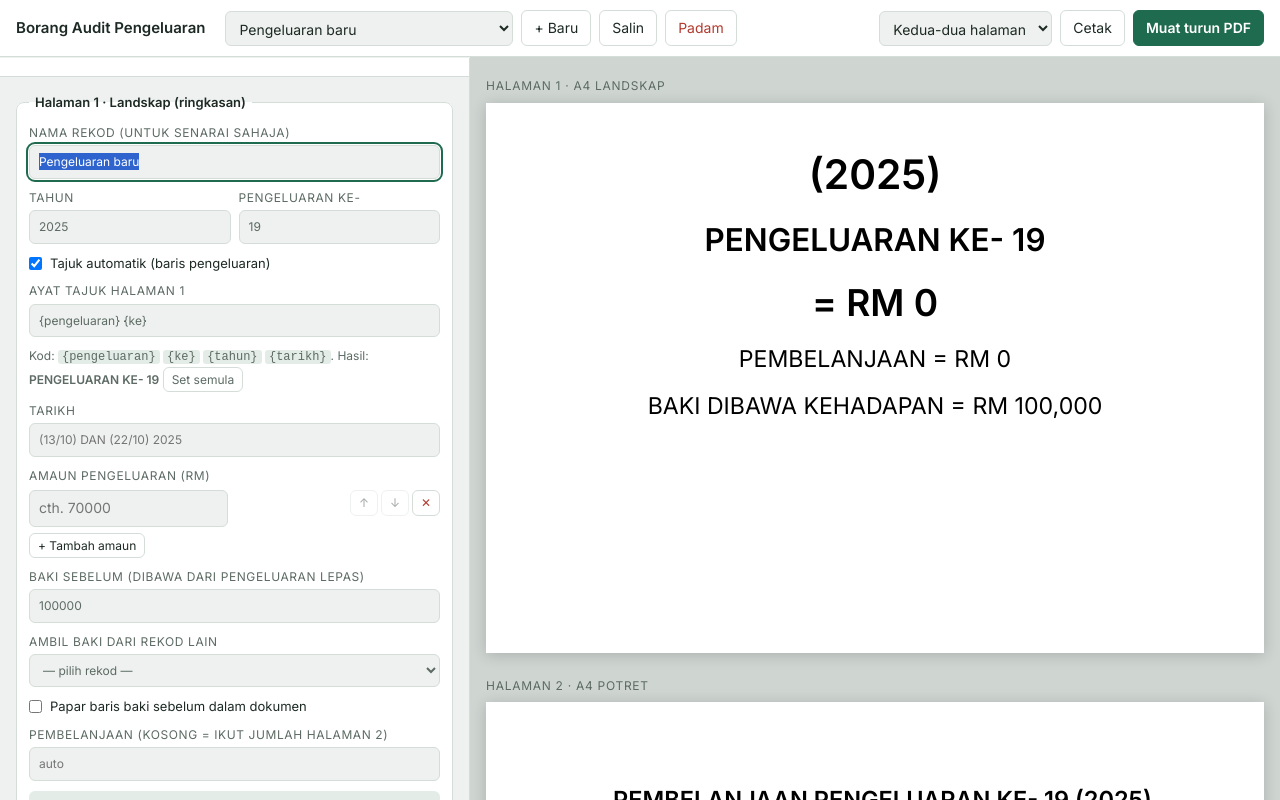
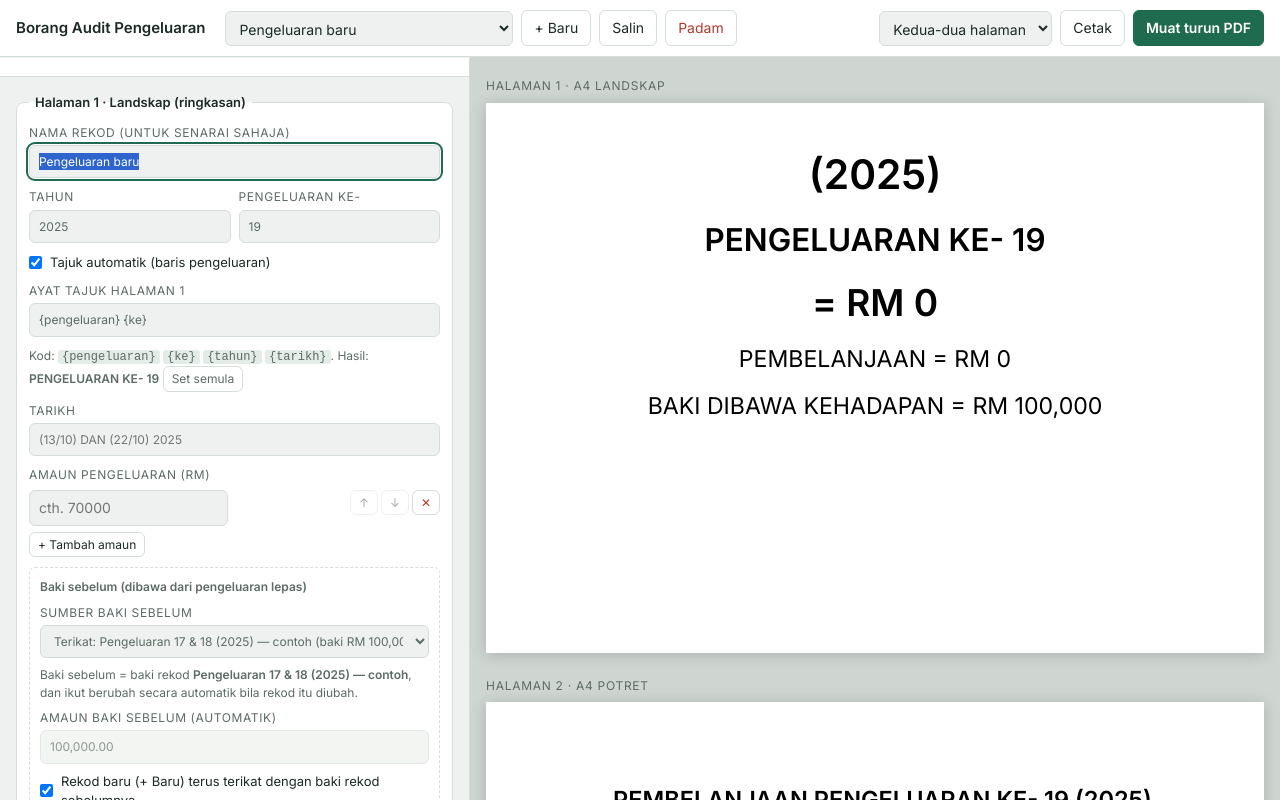
Before and after one commit to Larifsham99/borang-audit, a plain HTML site: page index.html in a window 1280 px wide. Both pictures are taken after typing "Sample", "Sample", "Sample", "Sample", "Sample", "Sample" into the empty fields and a click on the button "+ Baru". Shown: the top 800 px of the page. Drawn offline with nearby package versions, Linux system fonts and the light colour scheme.

Commit message:
Pilihan baki sebelum terikat (automatik) atau tidak terikat dengan rekod lain
Co-Authored-By: Claude Opus 5.5 <noreply@anthropic.com>
Claude-Session: https://claude.ai/code/session_017tM5AjwcqVjQZhzBTJkWBc

```diff
--- a/index.html
+++ b/index.html
@@ -220,7 +220,7 @@ const newItem = () => ({nama:"", amaun:"", auto:false, showSubAmt:false, sub:[]}
 function defaults(){
   return {
     id: uid(), nama:"Pengeluaran baru", tahun:String(new Date().getFullYear()), ke:"", tarikh:"",
-    amaun:[""], bakiLepas:"", showBakiLepas:false, belanja:"", showBelanja:true, showBaki:true,
+    amaun:[""], bakiLepas:"", bakiLink:"", showBakiLepas:false, belanja:"", showBelanja:true, showBaki:true,
     tunaiMode:"auto", tunaiManual:"", tunaiNote:"* Lebihan pembelanjaan dibayar secara tunai.", showTunaiP1:true, showTunaiP2:true,
     sign:"Ustaz Md Mukhtar Bin Tuan Guru Haji Omar Zuhdi", signJawatan:"Mudir", signLayout:"inline", signBracket:false, signDots:true, signTop:"", signExtra:"", signDateOn:true, signDateLabel:"Tarikh disahkan", signDate:"", signDatePos:"below",
     saksiOn:false, saksi:[], p1Head:true, p1HeadTpl:"{pengeluaran} {ke}", p2Head:true, p2HeadTpl:"PEMBELANJAAN {pengeluaran} {ke} ({tahun})",
@@ -270,7 +270,7 @@ function normalize(r){
 }
 
 /* ================= Simpanan ================= */
-let db = {recs:[], cur:null, tab:"isi", guides:false};
+let db = {recs:[], cur:null, tab:"isi", guides:false, linkNew:true};
 try { const raw = localStorage.getItem(KEY); if (raw) db = Object.assign(db, JSON.parse(raw)); } catch(e){}
 db.recs = (Array.isArray(db.recs) ? db.recs : []).map(normalize);
 if (!db.recs.length){ const s = normalize(sample()); db.recs = [s]; db.cur = s.id; }
@@ -294,9 +294,13 @@ const r2 = v => Math.round(v*100)/100;
 function fmt(v, dec){ v = r2(v); const f = !Number.isInteger(v) || dec; return v.toLocaleString("en-US",{minimumFractionDigits:f?2:0, maximumFractionDigits:2}); }
 const money = (v, dec) => (v < 0 ? "- " : "") + "RM " + fmt(Math.abs(v), dec);
 const itemAmt = it => it.auto ? r2(it.sub.reduce((a,s)=>a+n(s.a),0)) : r2(n(it.amaun));
-function totals(r){
+function linksTo(o, id, seen = new Set()){ while (o && o.bakiLink && !seen.has(o.id)){ if (o.bakiLink === id) return true; seen.add(o.id); o = db.recs.find(x=>x.id===o.bakiLink); } return false; }
+const linked = r => r.bakiLink ? db.recs.find(x=>x.id===r.bakiLink && x.id!==r.id) : null;
+function totals(r, seen){
+  seen = seen || new Set([r.id]);
   const keluar = r2(r.amaun.reduce((a,b)=>a+n(b),0));
-  const lepas = r2(n(r.bakiLepas));
+  const L = linked(r);
+  const lepas = (L && !seen.has(L.id)) ? totals(L, new Set([...seen, L.id])).bakiShow : r2(n(r.bakiLepas));
   const dana = r2(keluar + lepas);
   const jumlah = r2(r.items.reduce((a,it)=>a+itemAmt(it),0));
   const manual = String(r.belanja).trim() !== "";
@@ -484,8 +488,16 @@ function tabIsi(){
     ${fText("tarikh","Tarikh","(13/10) DAN (22/10) 2025")}
     <div style="display:flex;flex-direction:column;gap:6px"><span class="hint" style="text-transform:uppercase;letter-spacing:.05em">Amaun pengeluaran (RM)</span>${amts}
       <div>${bt("add","amaun","amt","+ Tambah amaun")}</div></div>
-    <label><span>Baki sebelum (dibawa dari pengeluaran lepas)</span>${fExpr("bakiLepas","0")}</label>${evOut("bakiLepas")}
-    ${others.length ? `<label><span>Ambil baki dari rekod lain</span><select id="ambilBaki"><option value="">— pilih rekod —</option>${others.map(o=>`<option value="${o.id}">${esc(o.nama)} (baki ${money(totals(o).baki,true)})</option>`).join("")}</select></label>` : ""}
+    <div style="display:flex;flex-direction:column;gap:8px;border:1px dashed var(--line);border-radius:6px;padding:10px">
+      <span class="hint" style="font-weight:600">Baki sebelum (dibawa dari pengeluaran lepas)</span>
+      <label><span>Sumber baki sebelum</span><select id="bakiLinkSel">
+        <option value="">Tidak terikat (taip sendiri)</option>
+        ${others.map(o=>`<option value="${o.id}" ${r.bakiLink===o.id?"selected":""} ${linksTo(o, r.id)?"disabled":""}>Terikat: ${esc(o.nama||"(tanpa nama)")} (baki ${money(totals(o).bakiShow,true)})</option>`).join("")}
+      </select></label>
+      ${linked(r) ? `<p class="hint">Baki sebelum = baki rekod <b>${esc(linked(r).nama)}</b>, dan ikut berubah secara automatik bila rekod itu diubah.</p>` : ""}
+      <label><span>Amaun baki sebelum${linked(r)?" (automatik)":""}</span>${fExpr("bakiLepas","0", !!linked(r))}</label>${evOut("bakiLepas")}
+      <label class="check"><input type="checkbox" id="linkNew" ${db.linkNew?"checked":""}> Rekod baru (+ Baru) terus terikat dengan baki rekod sebelumnya</label>
+    </div>
     ${fChk("showBakiLepas","Papar baris baki sebelum dalam dokumen")}
     <label><span>Pembelanjaan (kosong = ikut jumlah halaman 2)</span>${fExpr("belanja","auto")}</label>${evOut("belanja")}
     <div class="calc" data-sum></div><p class="warn" data-warn hidden></p>
@@ -643,6 +655,7 @@ function refresh(){
     o.classList.toggle("bad", isNaN(v));
     o.textContent = isNaN(v) ? "Formula tidak sah — guna nombor dan + − × ÷ ( ) % sahaja" : (isFormula(x) ? "= " + money(v,true) : "");
   });
+  if (linked(r)){ const el = $(idOf("bakiLepas")); if (el) el.value = fmt(t.lepas, true); }
   r.items.forEach((it,i)=>{ if (it.auto){ const el = $(idOf("items."+i+".amaun")); if (el) el.value = fmt(itemAmt(it), true); } });
   const sum = `<span>Baki sebelum</span><b>${money(t.lepas,true)}</b>
     <span>Pengeluaran (${r.amaun.filter(a=>String(a).trim()).map(a=>fmt(n(a))).join(" + ")||"0"})</span><b>${money(t.keluar,true)}</b>
@@ -667,6 +680,7 @@ function refresh(){
 /* ================= Peristiwa ================= */
 $("form").addEventListener("input", e=>{
   const el = e.target;
+  if (el.id === "linkNew"){ db.linkNew = el.checked; save(); return; }
   if (el.id === "guides"){ db.guides = el.checked; save(); render(); return; }
   const p = el.dataset.k; if (!p) return;
   const t = el.dataset.t;
@@ -677,9 +691,11 @@ $("form").addEventListener("input", e=>{
   if (el.dataset.redraw) drawForm(); else render();
 });
 $("form").addEventListener("change", e=>{
-  if (e.target.id === "ambilBaki" && e.target.value){
-    const o = db.recs.find(x=>x.id===e.target.value); if (!o) return;
-    const r = cur(); r.bakiLepas = String(totals(o).baki); r.showBakiLepas = true; save(); drawForm(); toast("Baki diambil dari " + (o.nama||"rekod"));
+  if (e.target.id === "bakiLinkSel"){
+    const r = cur(), v = e.target.value;
+    if (!v){ r.bakiLepas = String(totals(r).lepas); r.bakiLink = ""; toast("Baki sebelum tidak lagi terikat. Nilai terakhir disimpan."); }
+    else { r.bakiLink = v; r.showBakiLepas = true; toast("Baki sebelum kini terikat dengan " + (linked(r)?.nama || "rekod")); }
+    save(); drawForm();
   }
 });
 const TPL = {saksi:()=>({on:true, top:"Saksi,", jawatan:"", nama:"", extra:"", dateOn:true, dateLabel:"Tarikh", tarikh:""}), amt:()=>"", item:newItem, sub:()=>({t:"",a:""}), kalk:()=>({k:"",a:""})};
@@ -725,8 +741,8 @@ document.querySelector(".tabs").addEventListener("click", e=>{ const b = e.targe
 $("recSel").addEventListener("change", e=>{ db.cur = e.target.value; save(); drawForm(); });
 $("bNew").onclick = ()=>{ const c = cur(), x = defaults(); x.st = clone(c.st); x.label = clone(c.label); x.dec = c.dec; ["sign","signJawatan","signLayout","signBracket","signDots","signTop","signExtra","signOn","signDateOn","signDateLabel","signDatePos","saksiOn","p1Head","p1HeadTpl","p2Head","p2HeadTpl"].forEach(f=>x[f]=c[f]); x.tahun = c.tahun || x.tahun;
   const nums = String(c.ke||"").match(/\d+/g); if (nums) x.ke = String(Math.max(...nums.map(Number)) + 1); x.saksi = c.saksi.map(z=>({...z, tarikh:""}));
-  x.bakiLepas = String(totals(c).baki); x.showBakiLepas = c.showBakiLepas;
-  db.recs.unshift(x); db.cur = x.id; db.tab = "isi"; save(); drawForm(); $(idOf("nama")).select(); toast(`Rekod baru: pengeluaran ke-${x.ke || "?"}, baki sebelum diambil dari rekod tadi.`); };
+  x.bakiLepas = String(totals(c).bakiShow); x.showBakiLepas = c.showBakiLepas; x.bakiLink = db.linkNew ? c.id : "";
+  db.recs.unshift(x); db.cur = x.id; db.tab = "isi"; save(); drawForm(); $(idOf("nama")).select(); toast(`Rekod baru: pengeluaran ke-${x.ke || "?"}, baki sebelum ${db.linkNew ? "terikat dengan" : "disalin dari"} rekod tadi.`); };
 $("bDup").onclick = ()=>{ const x = clone(cur()); x.id = uid(); x.nama = (x.nama||"") + " (salinan)"; db.recs.unshift(x); db.cur = x.id; save(); drawForm(); toast("Rekod disalin"); };
 let delArm = 0;
 $("bDel").onclick = ()=>{
```
